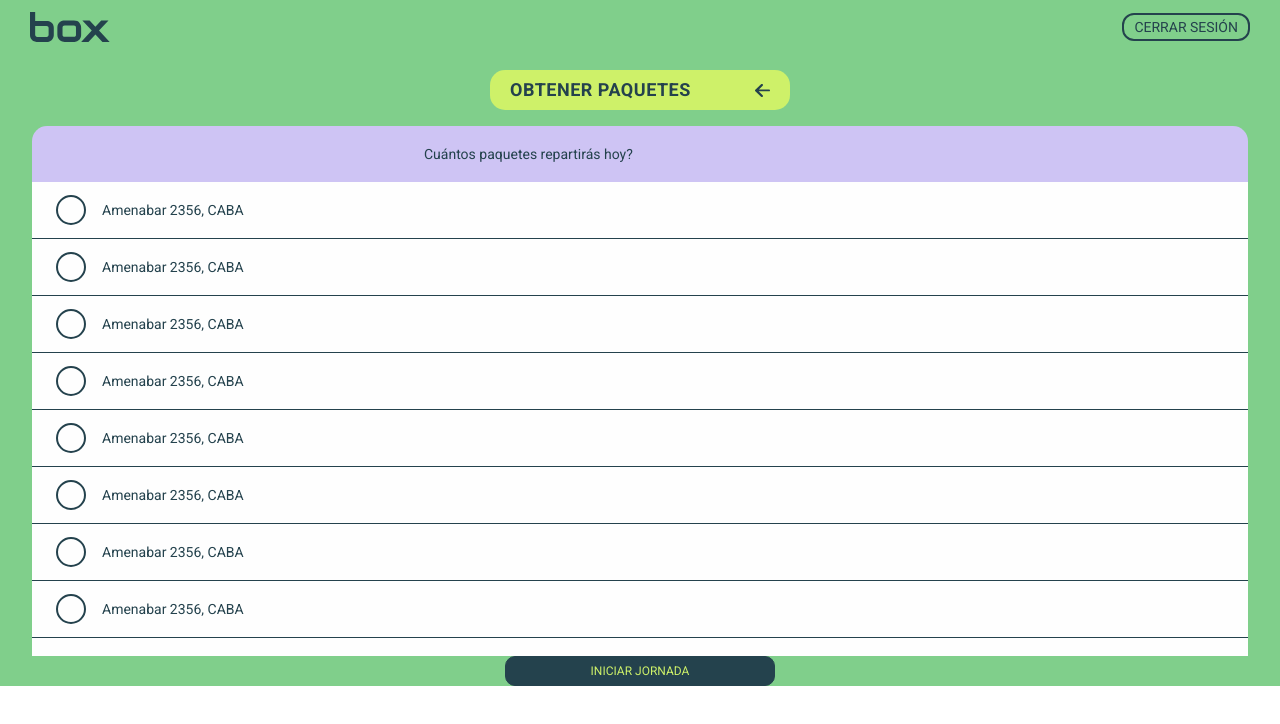
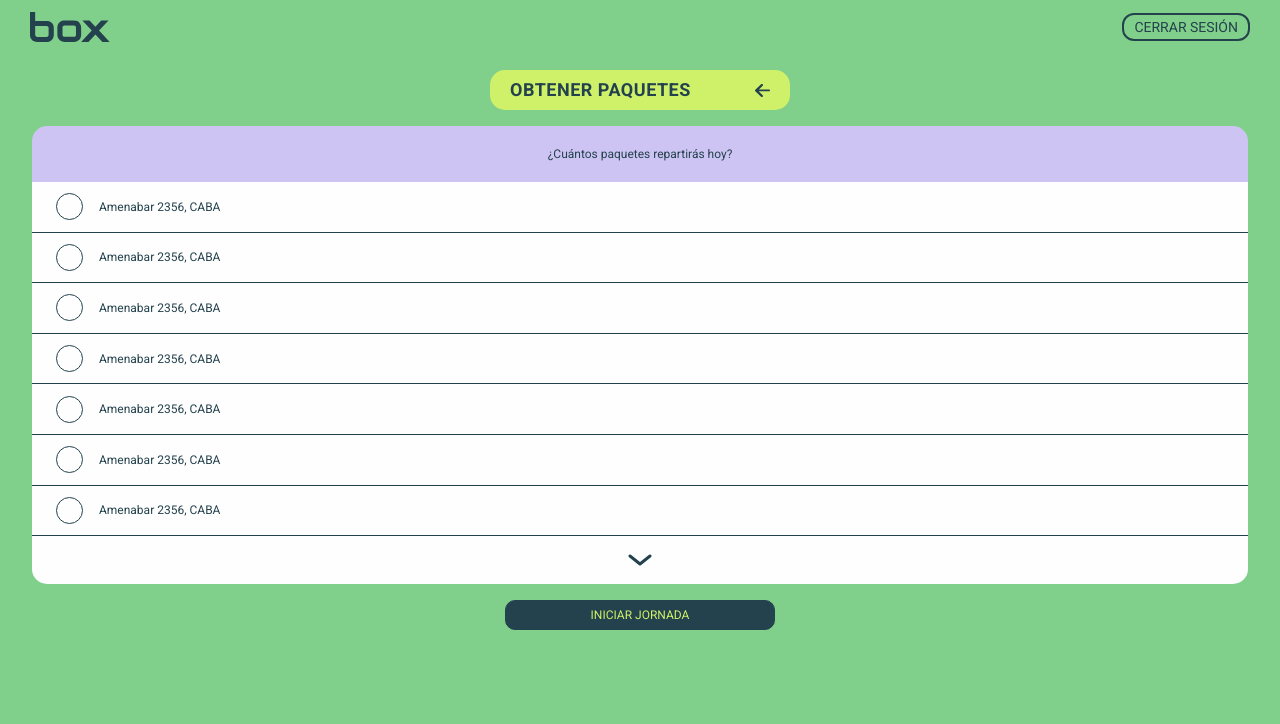
Before and after one commit to GermanCuevas/box-client, a Next.js app: page /get-packages in a window 1280 px wide. Shown: the top 724 px of the page. Built offline with nearby package versions, Linux system fonts and the light colour scheme.

Commit message:
feat: finished get packages

```diff
--- a/src/app/get-packages/page.tsx
+++ b/src/app/get-packages/page.tsx
@@ -10,17 +10,20 @@ import { ChevronDownBig } from '@/commons/Icons'
 
 export default function GetPackages() {
   return (
-    <div className=" bg-lightGreen ">
+    <div className=" bg-lightGreen h-screen">
       <Header />
       <div className="flex justify-center mb-4">
         <LemmonButton title={'obtener paquetes'} />
       </div>
-      <div className="ml-8 mr-8 bg-lightGreen max-h-[450px] text-sm">
+      <div className="ml-8 mr-8 bg-lightGreen text-xs flex flex-col justify-center items-center">
+        <div className="w-[100%]">
           <BoxTitle
-          titleBox={'Cuántos paquetes repartirás hoy?'}
-          titleBoxClasses={'ml-6'}
-          boxClasses={'ml-2 mr-2'}
+            titleBox={'¿Cuántos paquetes repartirás hoy?'}
+            titleBoxClasses={'text-center'}
+            boxClasses={'justify-center h-10'}
           />
+        </div>
+        <div className="w-[100%]">
           <Address />
           <Address />
           <Address />
@@ -28,15 +31,15 @@ export default function GetPackages() {
           <Address />
           <Address />
           <Address />
-        <Address />
-        <div className="bg-white flex justify-center items-center rounded-b-[15px] h-[3rem]">
+        </div>
+        <div className="bg-white flex justify-center items-center rounded-b-[15px] h-[3rem] w-[100%]">
           <ChevronDownBig />
         </div>
       </div>
-      <div className="bg-lightGreen">
+      <div className="bg-lightGreen mt-4">
         <ButtomBottom
           titleButtom={'iniciar jornada'}
-          buttonClassName={'bg-darkGreen text-lemonGreen mb-6 mt-20'}
+          buttonClassName={'bg-darkGreen text-lemonGreen'}
         />
       </div>
     </div>
--- a/src/commons/Address.tsx
+++ b/src/commons/Address.tsx
@@ -9,20 +9,18 @@ export default function Address({ status, onClickButton }: address) {
   return (
     <div className="bg-white flex justify-start items-center border-b-[1px] border-darkGreen">
       <div
-        className={
-          'w-[30rem] h-[3.5rem] flex  items-center gap-x-4 ml-6 font-Roboto text-darkGreen'
-        }
+        className={'w-[30rem] h-[3.1rem] flex items-center gap-x-4 ml-6 font-Roboto text-darkGreen'}
         onClick={() => onClickButton?.()}
       >
         {status ? (
           <CheckOK
-            height="30px"
-            width="30px"
+            height="27px"
+            width="27px"
             color="#24424D"
             classNameCheck="bg-[#CEF169] rounded-full"
           />
         ) : (
-          <CheckOff classNameCheck="border-darkGreen border-[2px] w-[30px] h-[30px]" />
+          <CheckOff classNameCheck="border-darkGreen border-[1px] w-[27px] h-[27px]" />
         )}
         <h2>Amenabar 2356, CABA</h2>
       </div>
--- a/src/commons/BoxTitle.tsx
+++ b/src/commons/BoxTitle.tsx
@@ -16,7 +16,7 @@ export default function BoxTitle({
 }: box) {
   return (
     <div className="bg-lightPurple flex justify-center items-center rounded-t-[15px]">
-      <div className={`w-[30rem] h-[3.5rem] flex ${boxClasses} items-center  text-darkGreen`}>
+      <div className={`w-full h-[3.5rem] flex ${boxClasses} items-center  text-darkGreen`}>
         <h2 className={titleBoxClasses}>{titleBox}</h2>
         {dateBox && <h2 className={dateBoxClasses}>{dateBox}</h2>}
       </div>
```
Lines whose indentation alone changed are shown as unchanged.
